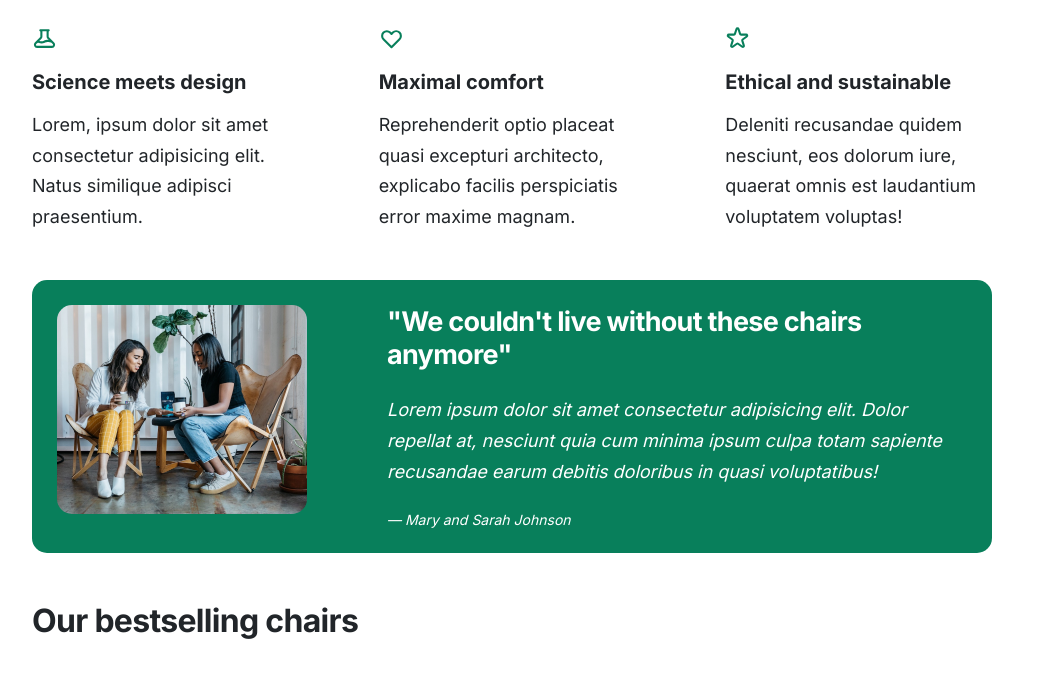
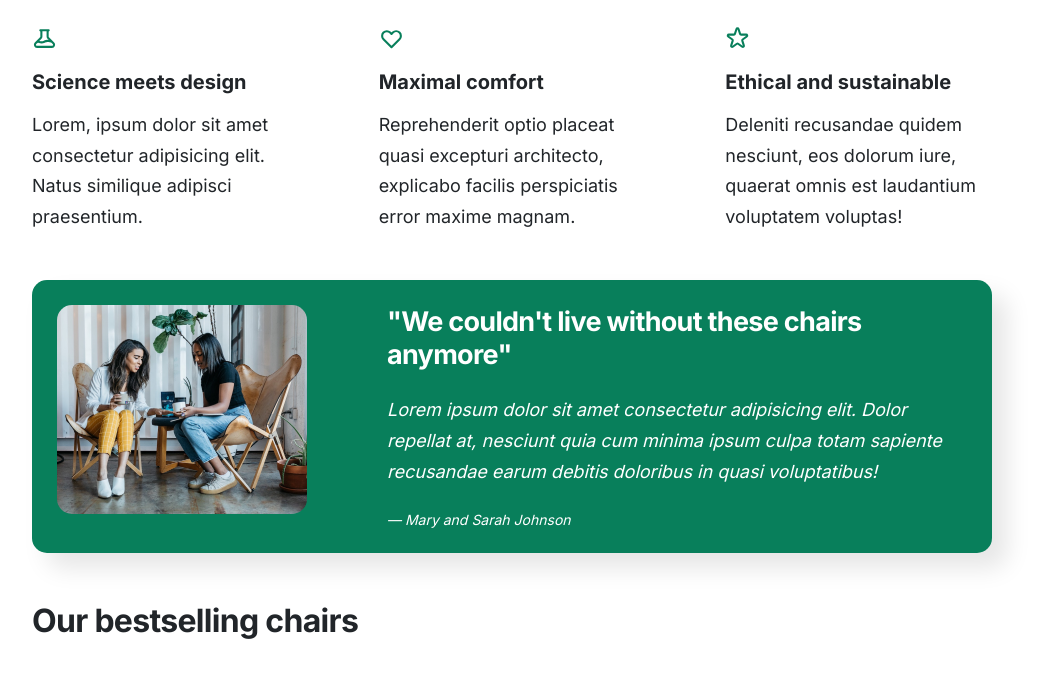
Before and after one commit to mahmoudfouadweb/css-jonas-first, a plain HTML site: page starter/05-Design/index.html in a window 1280 px wide. Shown: the part 597-1282 px from the top of the page, without its empty margins (128-1166 px from the left). Drawn offline with Linux system fonts and the light colour scheme.

Commit message:
commenting

```diff
--- a/starter/05-Design/style.css
+++ b/starter/05-Design/style.css
@@ -95,6 +95,8 @@ h1 {
   font-size: 44px;
   line-height: 1.1;
   letter-spacing: -1.5px;
+  /* box-shadow: 15px 15px 20px rgba(0, 0, 0, 0.1); */
+
   /* font system */
   /*  44 / 52 / 62 */
 }
@@ -133,6 +135,7 @@ img {
   color: #fff;
   padding: 25px;
   border-radius: 15px;
+  box-shadow: 15px 15px 25px rgba(0, 0, 0, 0.1);
 }
 
 .testimonial-box {
```
